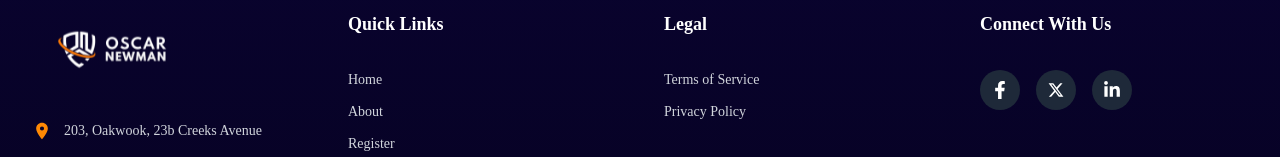
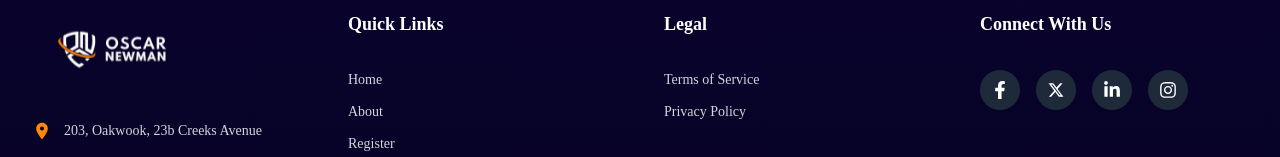
Before and after one commit to Bithaventechnologies/oscarnewmanFe, a React app: page / in a window 1280 px wide. Shown: the part 8208-8365 px from the top of the page. Built offline with nearby package versions, Linux system fonts and the light colour scheme; the HTML template or start-up script is replaced by a standard one.

Commit message:
new socials

```diff
--- a/src/components/Footer.tsx
+++ b/src/components/Footer.tsx
@@ -4,7 +4,7 @@ import { MdLocationOn } from "react-icons/md";
 import { IoIosCall } from "react-icons/io";
 import { IoMdMail } from "react-icons/io";
 import logo from "../assets/logo.svg";
-import { FaFacebookF, FaLinkedinIn } from "react-icons/fa";
+import { FaFacebookF, FaInstagram, FaLinkedinIn } from "react-icons/fa";
 import { RiTwitterXFill } from "react-icons/ri";
 
 interface FooterSectionProps {
@@ -61,7 +61,7 @@ const Footer: React.FC = () => {
 
   const socialLinks = [
     {
-      href: "#",
+      href: "https://www.facebook.com/profile.php?id=100063647945038",
       icon: <FaFacebookF className="text-white text-lg" />,
       ariaLabel: "Facebook",
     },
@@ -71,9 +71,14 @@ const Footer: React.FC = () => {
       ariaLabel: "Twitter",
     },
     {
-      href: "#",
+      href: "https://www.linkedin.com/company/oscar-newman-concept-limited/",
       icon: <FaLinkedinIn className="text-white text-lg" />,
       ariaLabel: "LinkedIn",
+    },
+    {
+      href: "https://www.instagram.com/oscarnewmangroup",
+      icon: <FaInstagram className="text-white text-lg" />,
+      ariaLabel: "Instagram",
     },
   ];
 
```
